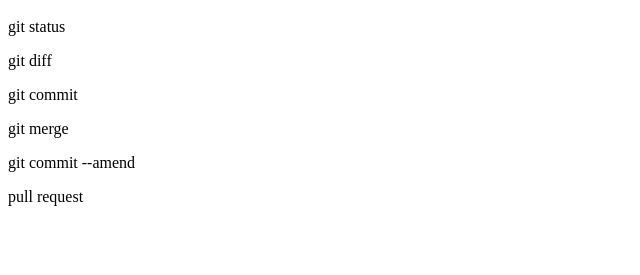
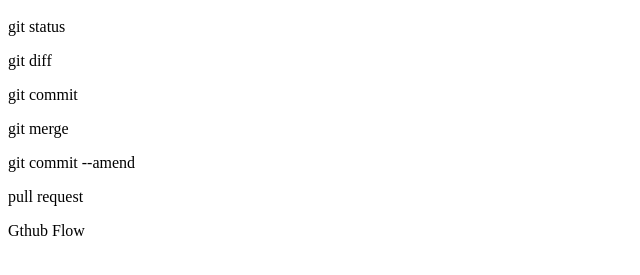
Before and after one commit to P-Tsuka/git_tutorial, a plain HTML site: page index.html in a window 1280 px wide. Shown: the part 57-332 px from the top of the page, without its empty margins (0-640 px from the left). Drawn offline with Linux system fonts and the light colour scheme.

Commit message:
GitHub Flowを追記

```diff
--- a/index.html
+++ b/index.html
@@ -5,3 +5,4 @@
 <p>git merge</p>
 <p>git commit --amend</p>
 <p>pull request</p>
+<p>Gthub Flow</p>
```
